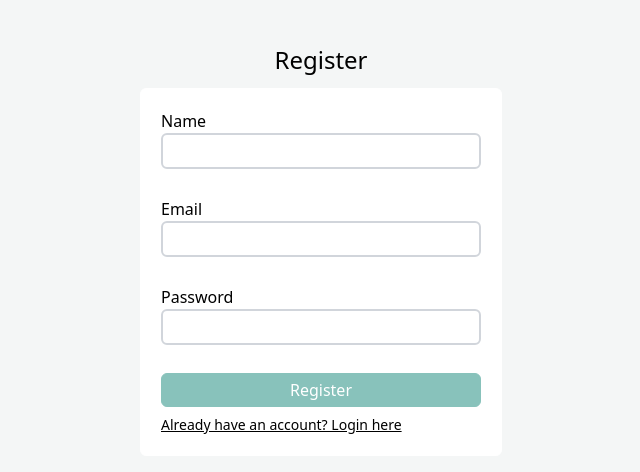
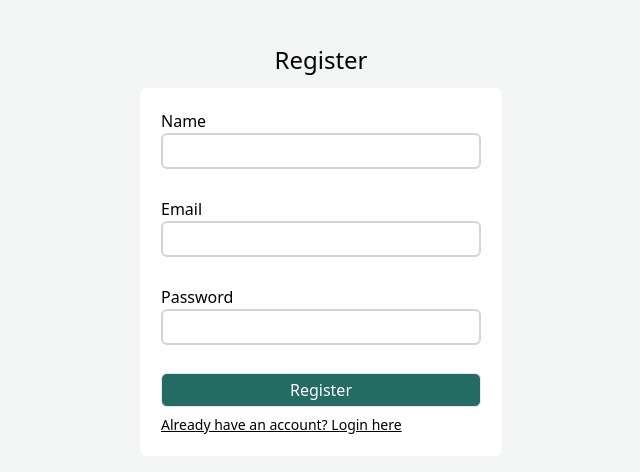
Before and after one commit to GokilaSundar/atts-jewellery-assessment, a React (Vite) app in the folder client/: page /register in a window 1280 px wide. Shown: the top 472 px of the page, without its empty margins (319-959 px from the left). Built offline with nearby package versions, Linux system fonts and the light colour scheme.

Commit message:
Disable buttons on submit in login & register

```diff
--- a/client/src/components/Login.jsx
+++ b/client/src/components/Login.jsx
@@ -34,7 +34,7 @@ const Login = () => {
             });
         }}
       >
-        {({ errors, touched }) => (
+        {({ errors, touched, isSubmitting }) => (
           <Form className="flex flex-col items-center ">
             <div className="border border-white rounded-md p-5 bg-white flex flex-col gap-2 ">
               <div className="flex flex-col ">
@@ -65,7 +65,12 @@ const Login = () => {
                 </div>
               </div>
               <button
-                className="border bg-buttonColor text-white p-1 font-medium rounded-md border-buttonColor"
+                disabled={isSubmitting}
+                className={`border bg-buttonColor text-white p-1 font-medium rounded-md ${
+                  isSubmitting && touched
+                    ? " bg-disableButton cursor-not-allowed "
+                    : "bg-enableButton"
+                }`}
                 type="submit"
               >
                 Login
--- a/client/src/components/Register.jsx
+++ b/client/src/components/Register.jsx
@@ -41,7 +41,7 @@ const Register = () => {
           console.log(values);
         }}
       >
-        {({ errors, touched }) => (
+        {({ errors, touched, isSubmitting }) => (
           <Form className="flex flex-col items-center ">
             <div className="border border-white rounded-md p-5 bg-white flex flex-col gap-2 ">
               <div className="flex flex-col ">
@@ -85,12 +85,17 @@ const Register = () => {
                 </div>
               </div>
               <button
-                className="border bg-buttonColor text-white p-1 font-medium rounded-md border-buttonColor"
+                disabled={isSubmitting}
+                className={`border bg-buttonColor text-white p-1 font-medium rounded-md ${
+                  isSubmitting && touched
+                    ? " bg-disableButton cursor-not-allowed "
+                    : "bg-enableButton"
+                }`}
                 type="submit"
               >
                 Register
               </button>
-              <Link className="underline text-left text-sm" to="/">
+              <Link className="underline text-left text-sm" to="/login">
                 Already have an account? Login here
               </Link>
             </div>
--- a/client/tailwind.config.js
+++ b/client/tailwind.config.js
@@ -4,7 +4,8 @@ export default {
   theme: {
     extend: {
       colors: {
-        buttonColor: "#88C2BB",
+        disableButton: "#88C2BB",
+        enableButton: "#246b63",
       },
     },
   },
```
